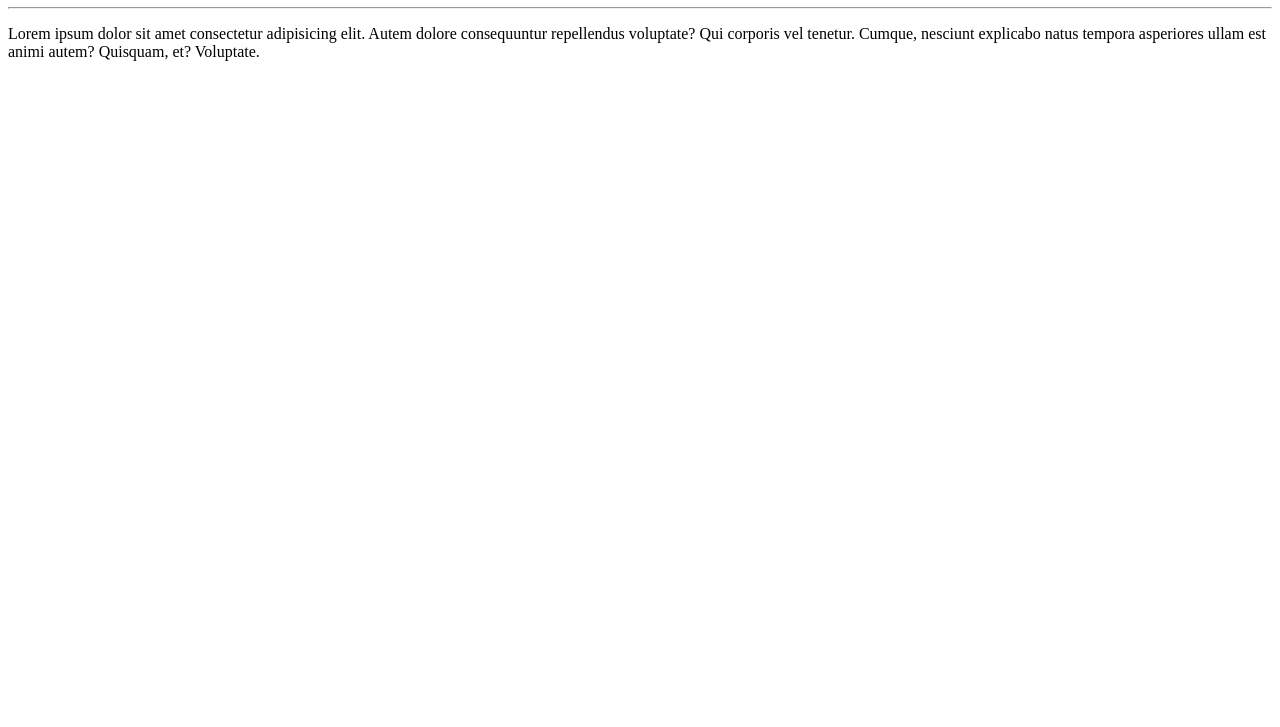
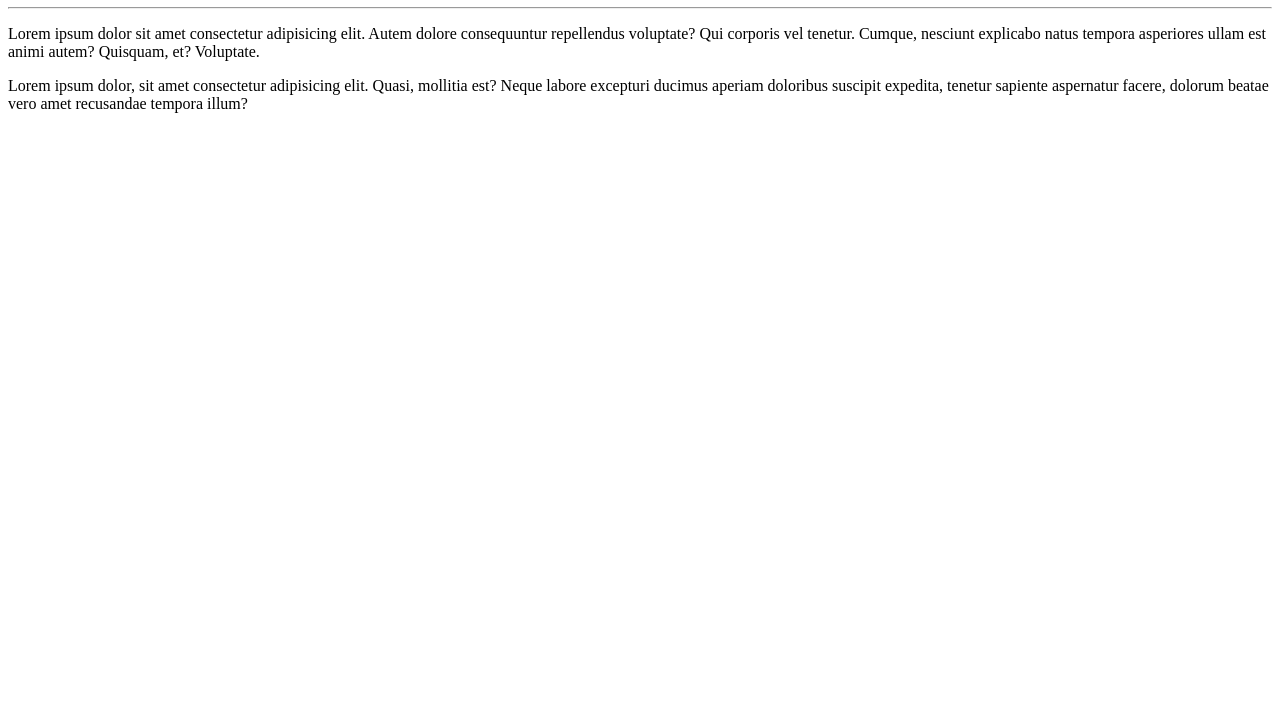
Before and after one commit to andrelimalvr/Ola-Mundo, a plain HTML site: page site-exemplo/index.html in a window 1280 px wide. Shown: the part 73-800 px from the top of the page. Drawn offline with Linux system fonts and the light colour scheme.

Commit message:
Adicionei um paragráfo

```diff
--- a/site-exemplo/index.html
+++ b/site-exemplo/index.html
@@ -10,5 +10,6 @@
     <h1>Olá, Mundo!</h1>
     <hr>
     <p>Lorem ipsum dolor sit amet consectetur adipisicing elit. Autem dolore consequuntur repellendus voluptate? Qui corporis vel tenetur. Cumque, nesciunt explicabo natus tempora asperiores ullam est animi autem? Quisquam, et? Voluptate.</p>
+    <p>Lorem ipsum dolor, sit amet consectetur adipisicing elit. Quasi, mollitia est? Neque labore excepturi ducimus aperiam doloribus suscipit expedita, tenetur sapiente aspernatur facere, dolorum beatae vero amet recusandae tempora illum?</p>
 </body>
 </html>
```
